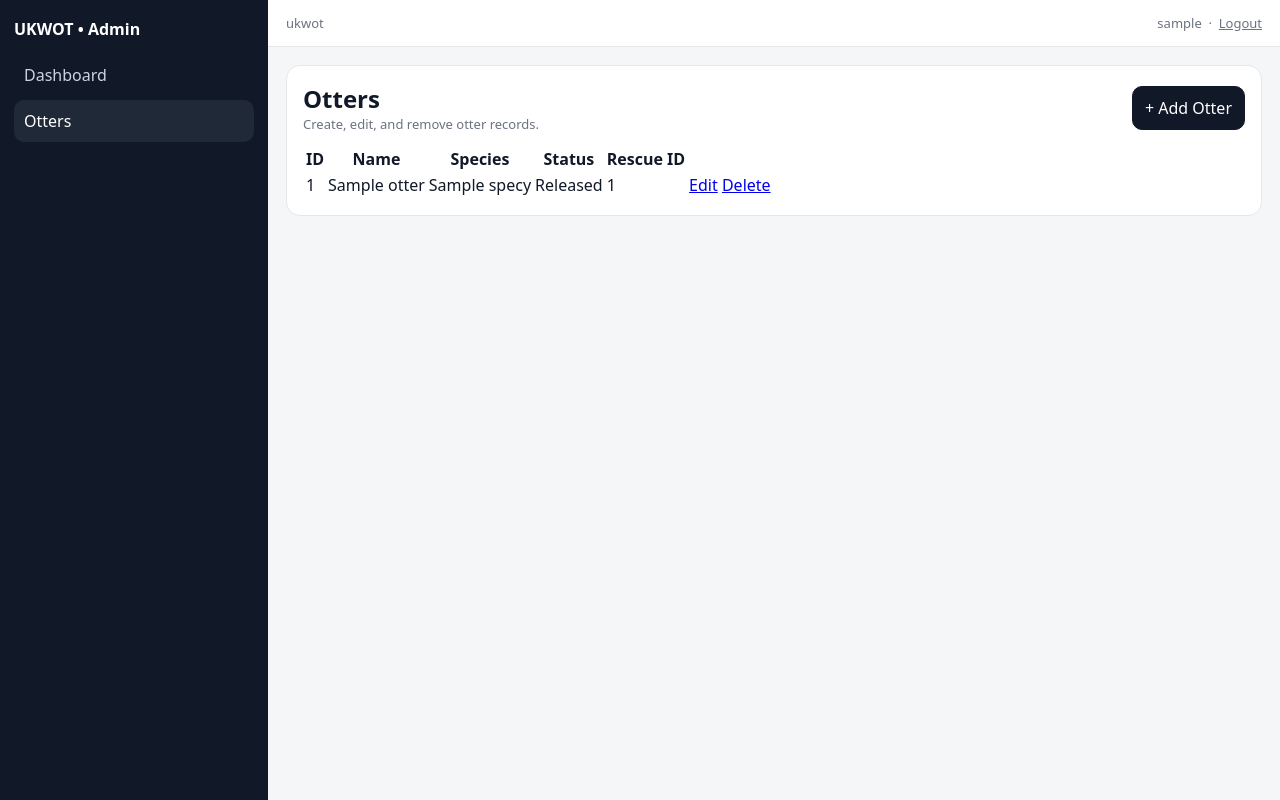
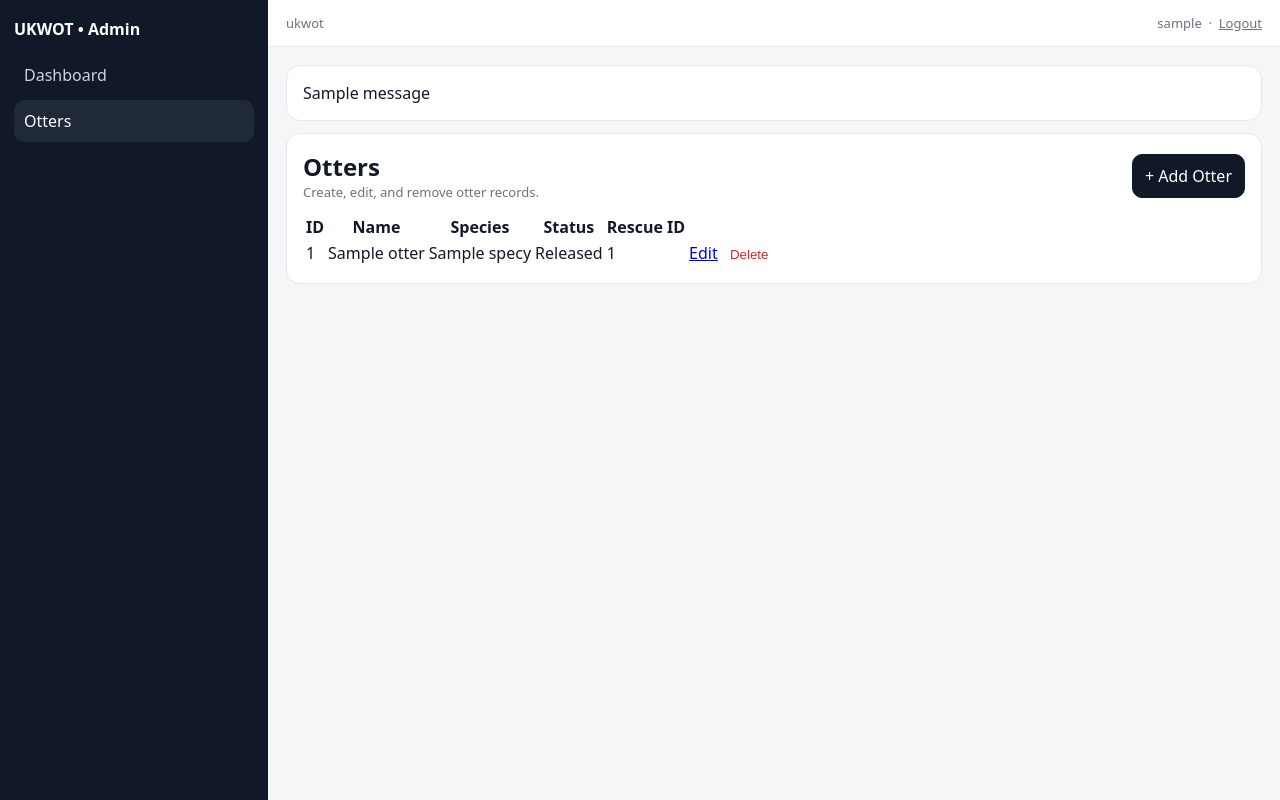
Before and after one commit to jddrtn/ukwot-app, a Django app: page /otters/ in a window 1280 px wide. Run offline with Django 5.2, Linux system fonts and the light colour scheme; a user stored in the database is signed in; tables that the repository leaves empty hold one stand-in row (values such as "Sample post"); one stand-in notice (Sample message) is shown.

Commit message:
Added a confirmation modal before deleting otter

```diff
--- a/ukwot/templates/dashboard/base.html
+++ b/ukwot/templates/dashboard/base.html
@@ -166,10 +166,26 @@
       </header>
 
       <section class="page">
+      {# Show Django messages (success/error) after actions like delete/archive #}
+{% if messages %}
+  <div style="margin-bottom:12px;">
+    {% for message in messages %}
+      <div class="card" style="margin-bottom:8px;">
+        {{ message }}
+      </div>
+    {% endfor %}
+  </div>
+{% endif %}
   {% block content %}{% endblock %}
 </section>
 
     </main>
   </div>
+<script>
+  // Confirm destructive actions (deleting an otter).
+  function confirmDelete(message) {
+    return window.confirm(message);
+  }
+</script>
 </body>
 </html>
--- a/ukwot/templates/otters/otter_list.html
+++ b/ukwot/templates/otters/otter_list.html
@@ -29,13 +29,26 @@
             <td>{{ o.species.common_name }}</td>
             <td>{{ o.status }}</td>
             <td>{% if o.rescue %}{{ o.rescue.rescue_id }}{% else %}<span class="muted">—</span>{% endif %}</td>
-            <td class="actions">
-              <a href="{% url 'otter_edit' o.pk %}">Edit</a>
-                {% if o.status == "Released" %}
-                <a href="{% url 'otter_delete' o.pk %}">Delete</a>
+<td class="actions">
+  <!-- Edit is safe as a GET link -->
+  <a href="{% url 'otter_edit' o.pk %}">Edit</a>
 
-                {% endif %}
-            </td>
+  {% if o.status == "Released" %}
+  <!-- Delete uses POST and asks for confirmation before submitting -->
+  <form method="post"
+        action="{% url 'otter_delete' o.pk %}"
+        style="display:inline; margin-left:8px;"
+        onsubmit="return confirmDelete('Delete {{ o.name }} (ID {{ o.otter_id }})? This cannot be undone.');">
+    {% csrf_token %}
+    <button type="submit"
+            style="background:none;border:none;color:#dc2626;cursor:pointer;padding:0;">
+      Delete
+    </button>
+  </form>
+{% else %}
+  <span class="muted" style="margin-left:8px;">Delete unavailable</span>
+{% endif %}
+</td>
           </tr>
         {% empty %}
           <tr><td colspan="6" class="muted">No otters found.</td></tr>
--- a/ukwot/views.py
+++ b/ukwot/views.py
@@ -1,23 +1,37 @@
 from django.contrib.auth.decorators import login_required
 from django.contrib.auth.mixins import LoginRequiredMixin
-from django.shortcuts import render
+from django.contrib import messages
+from django.db import IntegrityError
+from django.shortcuts import render, redirect
 from django.urls import reverse_lazy
 from django.views.generic import ListView, CreateView, UpdateView, DeleteView
-
 from .models import Otter
 
 
 @login_required
 def dashboard_home(request):
+    """
+    Dashboard landing page.
+    Requires login so unauthenticated users are redirected to LOGIN_URL.
+    """
     return render(request, "dashboard/home.html", {"active_page": "home"})
 
 
 class OtterListView(LoginRequiredMixin, ListView):
+    """
+    Lists all otters in the system (including Released).
+    When an otter is permanently deleted, it disappears automatically
+    because the row no longer exists in the database.
+    """
     model = Otter
     template_name = "otters/otter_list.html"
     context_object_name = "otters"
 
     def get_queryset(self):
+        """
+        Return all otters, with related Species/RescueCase preloaded
+        to reduce additional database queries.
+        """
         return (
             Otter.objects
             .select_related("species", "rescue")
@@ -25,15 +39,25 @@ class OtterListView(LoginRequiredMixin, ListView):
         )
 
     def get_context_data(self, **kwargs):
+        """
+        Adds active_page so the sidebar can highlight the current section.
+        """
         ctx = super().get_context_data(**kwargs)
         ctx["active_page"] = "otters"
         return ctx
 
 
 class OtterCreateView(LoginRequiredMixin, CreateView):
+    """
+    Creates a new otter record.
+    """
     model = Otter
     template_name = "otters/otter_form.html"
+
+    # Fields shown in the form (kept explicit for clarity and control)
     fields = ["name", "date_of_birth", "gender", "weight_kg", "status", "arrival_date", "species", "rescue"]
+
+    # After creating, return to the list page
     success_url = reverse_lazy("otter_list")
 
     def get_context_data(self, **kwargs):
@@ -44,9 +68,16 @@ class OtterCreateView(LoginRequiredMixin, CreateView):
 
 
 class OtterUpdateView(LoginRequiredMixin, UpdateView):
+    """
+    Updates an existing otter record.
+    """
     model = Otter
     template_name = "otters/otter_form.html"
+
+    # Same fields as create, since you can edit any of these values
     fields = ["name", "date_of_birth", "gender", "weight_kg", "status", "arrival_date", "species", "rescue"]
+
+    # After editing, return to the list page
     success_url = reverse_lazy("otter_list")
 
     def get_context_data(self, **kwargs):
@@ -58,8 +89,7 @@ class OtterUpdateView(LoginRequiredMixin, UpdateView):
 
 class OtterDeleteView(LoginRequiredMixin, DeleteView):
     """
-    Allows permanent deletion ONLY if the otter's status is 'Released'.
-    This enforces a business rule that active otters cannot be removed.
+    Permanently deletes an otter ONLY if status is 'Released'.
     """
     model = Otter
     template_name = "otters/otter_confirm_delete.html"
@@ -67,9 +97,11 @@ class OtterDeleteView(LoginRequiredMixin, DeleteView):
 
     def post(self, request, *args, **kwargs):
         """
-        Override default delete behaviour to enforce status rule
-        and handle foreign key integrity errors.
+        Override the default POST handler to:
+        1) Block deletion unless Released
+        2) Catch FK constraint errors
         """
+        # Fetch the object to delete
         self.object = self.get_object()
 
         # Business rule: only released otters can be deleted
@@ -81,10 +113,11 @@ class OtterDeleteView(LoginRequiredMixin, DeleteView):
             return redirect("otter_list")
 
         try:
+            # Attempt the actual delete
             return super().post(request, *args, **kwargs)
 
         except IntegrityError:
-            # This catches cases where related clinical records still exist
+            # MySQL blocked the delete due to related records (FK constraints)
             messages.error(
                 request,
                 "This otter cannot be deleted because related records exist "
```
